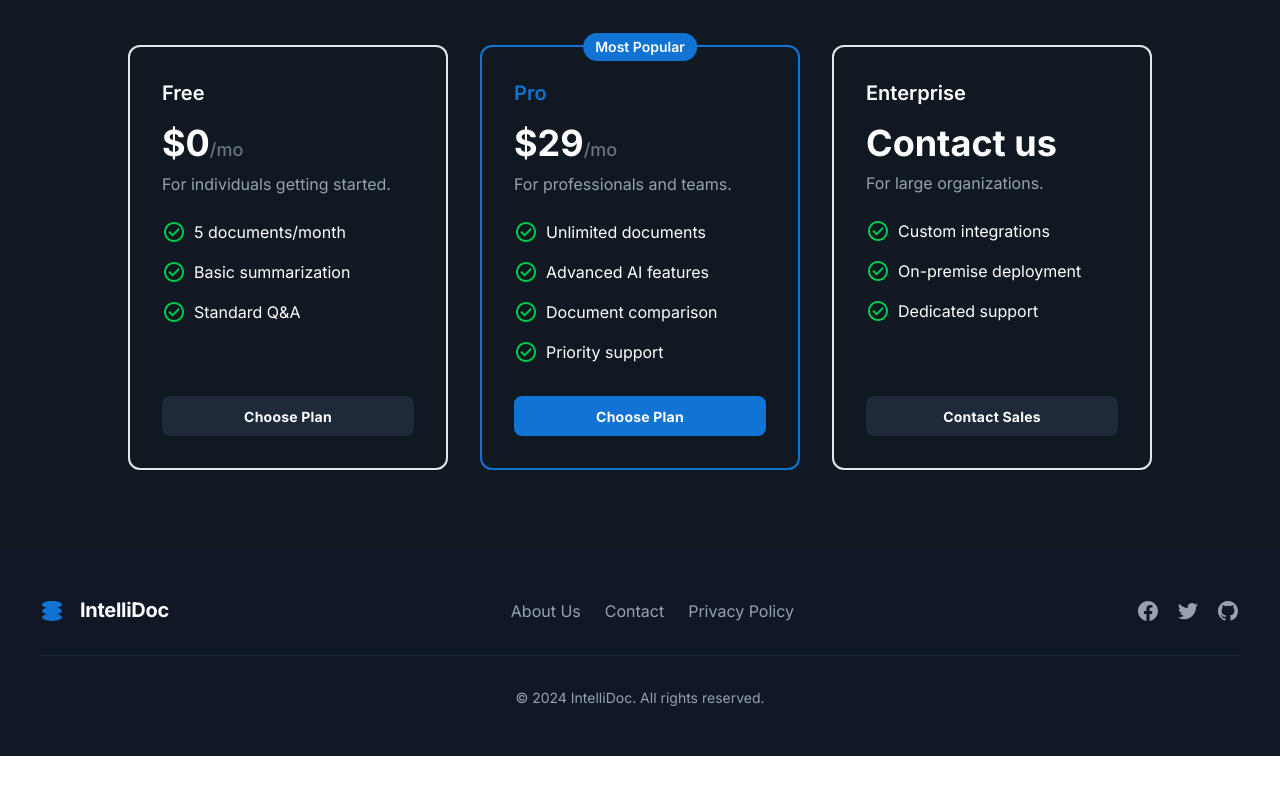
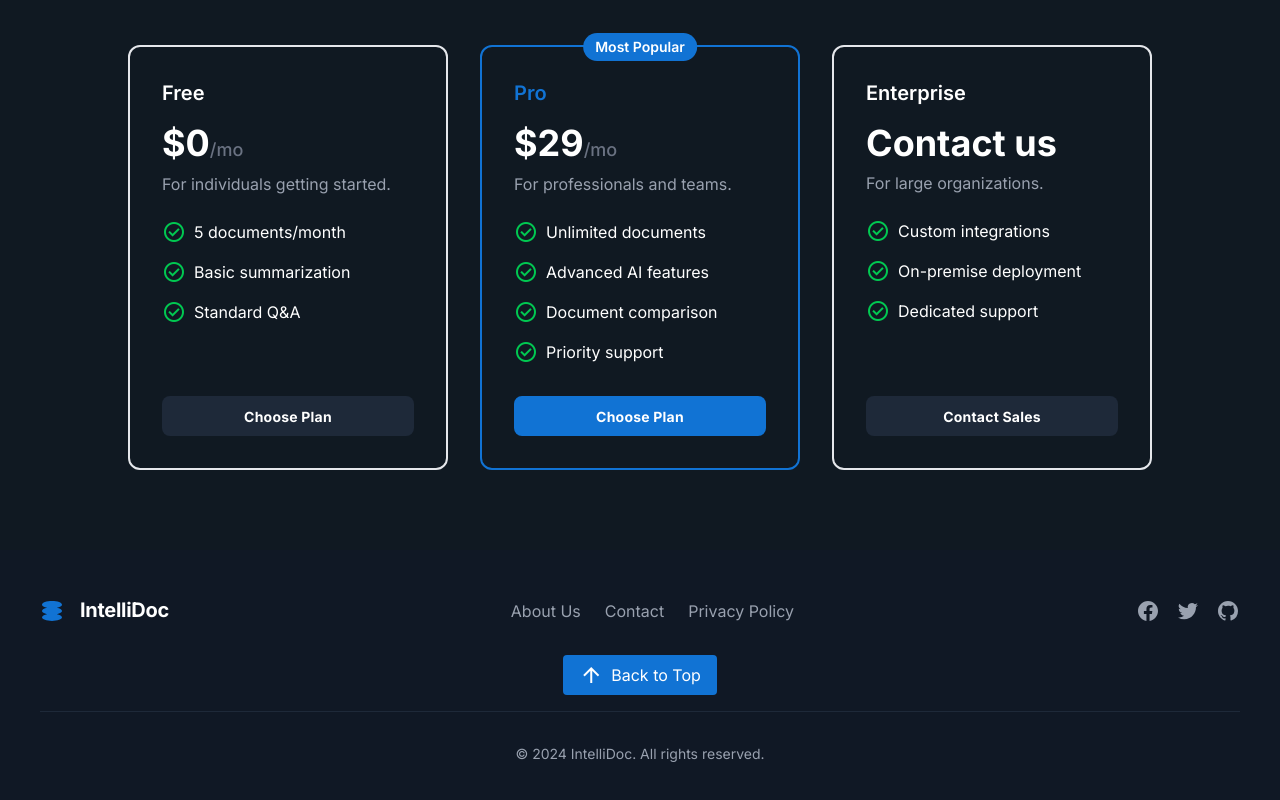
Before and after one commit to Liciacodes/intellidoc-client, a React (Vite) app: page / in a window 1280 px wide. Shown: the part 2420-3220 px from the top of the page. Before the commit the page ends 3176 px from the top, so only its background shows below. Built offline with nearby package versions, Linux system fonts and the light colour scheme.

Commit message:
feat: add Back to Top button to footer using Material Symbols

```diff
--- a/src/components/layout/Footer.tsx
+++ b/src/components/layout/Footer.tsx
@@ -1,19 +1,34 @@
+
+
 import LogoIcon from "../ui/LogoIcon";
 import SocialIcon from "../ui/SocialIcons";
 
 const Footer: React.FC = () => {
+  const scrollToTop = () => {
+    window.scrollTo({
+      top: 0,
+      behavior: "smooth",
+    });
+  };
+
   return (
     <footer className="bg-gray-100 dark:bg-gray-900/50">
       <div className="container mx-auto px-4 lg:px-10 py-12">
         <div className="flex flex-col md:flex-row justify-between items-center gap-8">
           <div className="flex items-center gap-4 text-gray-900 dark:text-white">
-            <LogoIcon/>
+            <LogoIcon />
           </div>
 
           <div className="flex gap-6 text-gray-500 dark:text-gray-400">
-            <a className="hover:text-primary" href="#">About Us</a>
-            <a className="hover:text-primary" href="#">Contact</a>
-            <a className="hover:text-primary" href="#">Privacy Policy</a>
+            <a className="hover:text-primary" href="#">
+              About Us
+            </a>
+            <a className="hover:text-primary" href="#">
+              Contact
+            </a>
+            <a className="hover:text-primary" href="#">
+              Privacy Policy
+            </a>
           </div>
 
           <div className="flex gap-4 text-gray-500 dark:text-gray-400">
@@ -23,11 +38,56 @@ const Footer: React.FC = () => {
           </div>
         </div>
 
-        <div className="mt-8 pt-8 border-t border-gray-200 dark:border-gray-800 text-center text-gray-500 dark:text-gray-400 text-sm">
+        {/* Back to Top Button */}
+        <div className="mt-8 text-center">
+          <button
+            onClick={scrollToTop}
+            className="inline-flex items-center gap-2 px-4 py-2 bg-primary text-white rounded hover:bg-blue-700 transition"
+          >
+            <span className="material-symbols-outlined">arrow_upward</span>
+            Back to Top
+          </button>
+        </div>
+
+        <div className="mt-4 pt-8 border-t border-gray-200 dark:border-gray-800 text-center text-gray-500 dark:text-gray-400 text-sm">
           © 2024 IntelliDoc. All rights reserved.
         </div>
       </div>
     </footer>
   );
 };
+
 export default Footer;
+// import LogoIcon from "../ui/LogoIcon";
+// import SocialIcon from "../ui/SocialIcons";
+
+// const Footer: React.FC = () => {
+//   return (
+//     <footer className="bg-gray-100 dark:bg-gray-900/50">
+//       <div className="container mx-auto px-4 lg:px-10 py-12">
+//         <div className="flex flex-col md:flex-row justify-between items-center gap-8">
+//           <div className="flex items-center gap-4 text-gray-900 dark:text-white">
+//             <LogoIcon/>
+//           </div>
+
+//           <div className="flex gap-6 text-gray-500 dark:text-gray-400">
+//             <a className="hover:text-primary" href="#">About Us</a>
+//             <a className="hover:text-primary" href="#">Contact</a>
+//             <a className="hover:text-primary" href="#">Privacy Policy</a>
+//           </div>
+
+//           <div className="flex gap-4 text-gray-500 dark:text-gray-400">
+//             <SocialIcon platform="facebook" />
+//             <SocialIcon platform="twitter" />
+//             <SocialIcon platform="github" />
+//           </div>
+//         </div>
+
+//         <div className="mt-8 pt-8 border-t border-gray-200 dark:border-gray-800 text-center text-gray-500 dark:text-gray-400 text-sm">
+//           © 2024 IntelliDoc. All rights reserved.
+//         </div>
+//       </div>
+//     </footer>
+//   );
+// };
+// export default Footer;
--- a/src/components/layout/Header.tsx
+++ b/src/components/layout/Header.tsx
@@ -1,7 +1,7 @@
 import Button from "../ui/Button";
 import LogoIcon from "../ui/LogoIcon";
 import NavLink from "../ui/NavLink";
-import ThemeToggle from "../ui/ThemeToggler";
+
 
 const Header: React.FC = () => {
   return (
```
